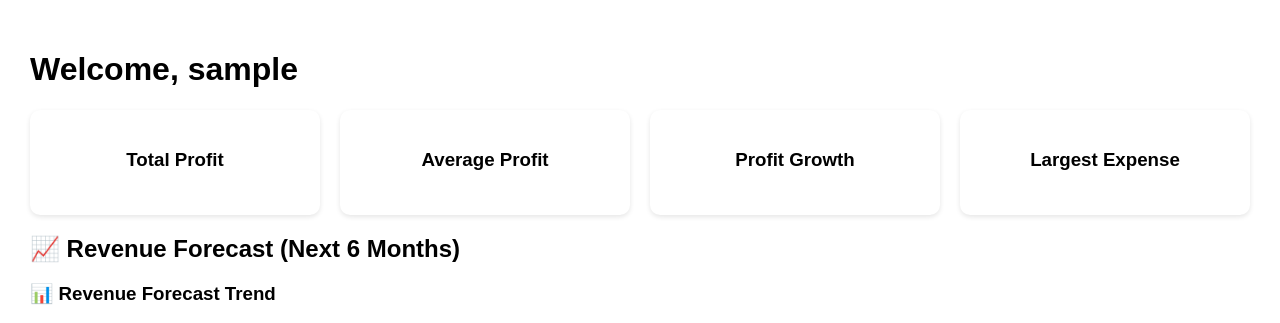
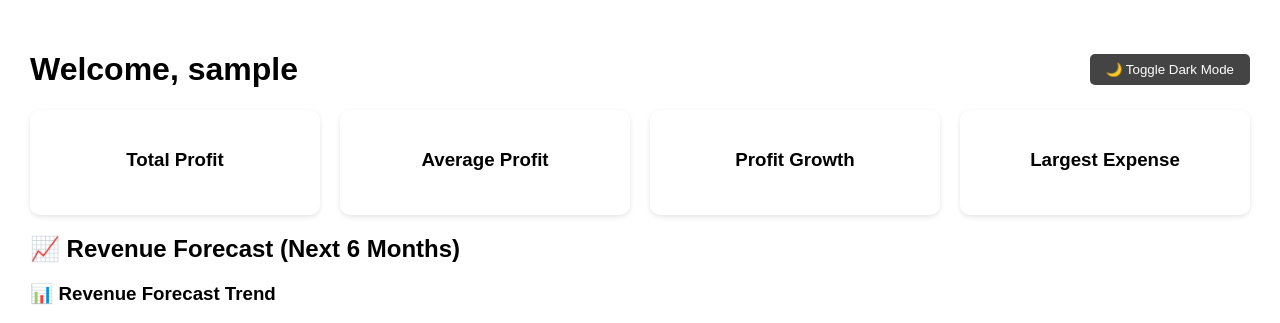
Before and after one commit to drgriff674/profit_optimizer, a Flask app: template templates/dashboard.html in a window 1280 px wide. Shown: the top 323 px of the page. Run offline with Flask 3, Linux system fonts and the light colour scheme; the template is opened without the code that fills it, so the values that code supplies are empty; the visitor is signed in with stand-in values (Sample User, id 1).

Commit message:
Added dark mode toggle and styling support across dashboard

```diff
--- a/templates/dashboard.html
+++ b/templates/dashboard.html
@@ -60,6 +60,10 @@
 
     <div class="top-bar">
         <h1>Welcome, {{ session['user'] }}</h1>
+<!-- 🌙 Dark Mode Toggle -->
+<button id="darkToggle" class="logout-btn" style="background-color:#444; margin-left:10px;">
+    🌙 Toggle Dark Mode
+</button>
     </div>
 
 <!-- 🔹 KPI Section -->
@@ -103,15 +107,28 @@
     const labels = forecastData.map(item => item.date);
     const data = forecastData.map(item => item.predicted_revenue);
 
-    new Chart(ctx, {
+    // function to get colors based on mode
+    function getChartColors() {
+        const isDark = document.body.classList.contains("dark-mode");
+        return {
+            border: isDark ? "lightgreen" : "blue",
+            background: isDark ? "rgba(144, 238, 144, 0.2)" : "rgba(0, 0, 255, 0.1)",
+            grid: isDark ? "#555" : "#ccc",
+            ticks: isDark ? "#fff" : "#000"
+        };
+    }
+
+    let chartColors = getChartColors();
+
+    const forecastChart = new Chart(ctx, {
         type: 'line',
         data: {
             labels: labels,
             datasets: [{
                 label: 'Predicted Revenue',
                 data: data,
-                borderColor: 'blue',
-                backgroundColor: 'rgba(0, 0, 255, 0.1)',
+                borderColor: chartColors.border,
+                backgroundColor: chartColors.background,
                 tension: 0.3,
                 fill: true
             }]
@@ -119,17 +136,31 @@
         options: {
             responsive: true,
             plugins: {
-                legend: { display: true }
+                legend: { display: true, labels: { color: chartColors.ticks } }
             },
             scales: {
-                y: {
-                    beginAtZero: false
-                }
+                x: { ticks: { color: chartColors.ticks }, grid: { color: chartColors.grid } },
+                y: { ticks: { color: chartColors.ticks }, grid: { color: chartColors.grid }, beginAtZero: false }
             }
         }
     });
+
+    // Dark mode toggle
+    document.getElementById("darkModeToggle").addEventListener("click", () => {
+        document.body.classList.toggle("dark-mode");
+
+        // update chart colors dynamically
+        chartColors = getChartColors();
+        forecastChart.data.datasets[0].borderColor = chartColors.border;
+        forecastChart.data.datasets[0].backgroundColor = chartColors.background;
+        forecastChart.options.plugins.legend.labels.color = chartColors.ticks;
+        forecastChart.options.scales.x.ticks.color = chartColors.ticks;
+        forecastChart.options.scales.x.grid.color = chartColors.grid;
+        forecastChart.options.scales.y.ticks.color = chartColors.ticks;
+        forecastChart.options.scales.y.grid.color = chartColors.grid;
+        forecastChart.update();
+    });
 </script>
-
     <!-- ✅ Smart Notifications (if any) -->
     {% if notifications %}
         <div class="notification">
@@ -188,6 +219,26 @@
   <p>{{ answer }}</p>
 {% endif %}
 
+<script>
+  const toggleBtn = document.getElementById("darkToggle");
+  toggleBtn.addEventListener("click", () => {
+      document.body.classList.toggle("dark-mode");
+      // Save preference in localStorage
+      if (document.body.classList.contains("dark-mode")) {
+          localStorage.setItem("theme", "dark");
+      } else {
+          localStorage.setItem("theme", "light");
+      }
+  });
+
+  // Apply saved preference on page load
+  window.onload = () => {
+      if (localStorage.getItem("theme") === "dark") {
+          document.body.classList.add("dark-mode");
+      }
+  };
+</script>
+
 
 </body>
 
```
Also changed, not shown: static/style.css (+26 -0 lines).
